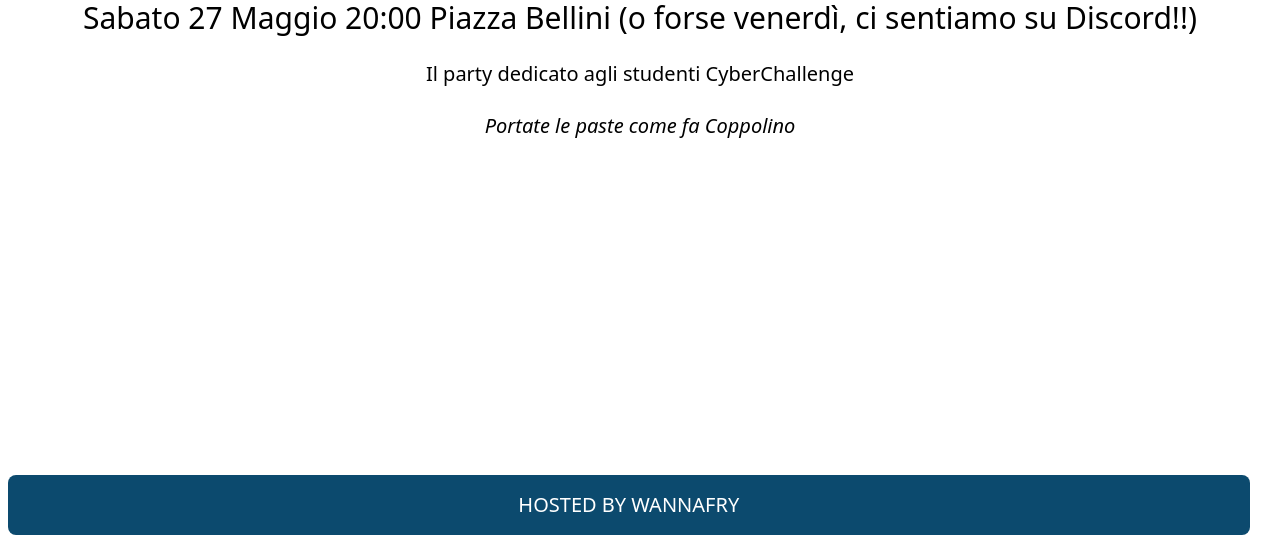
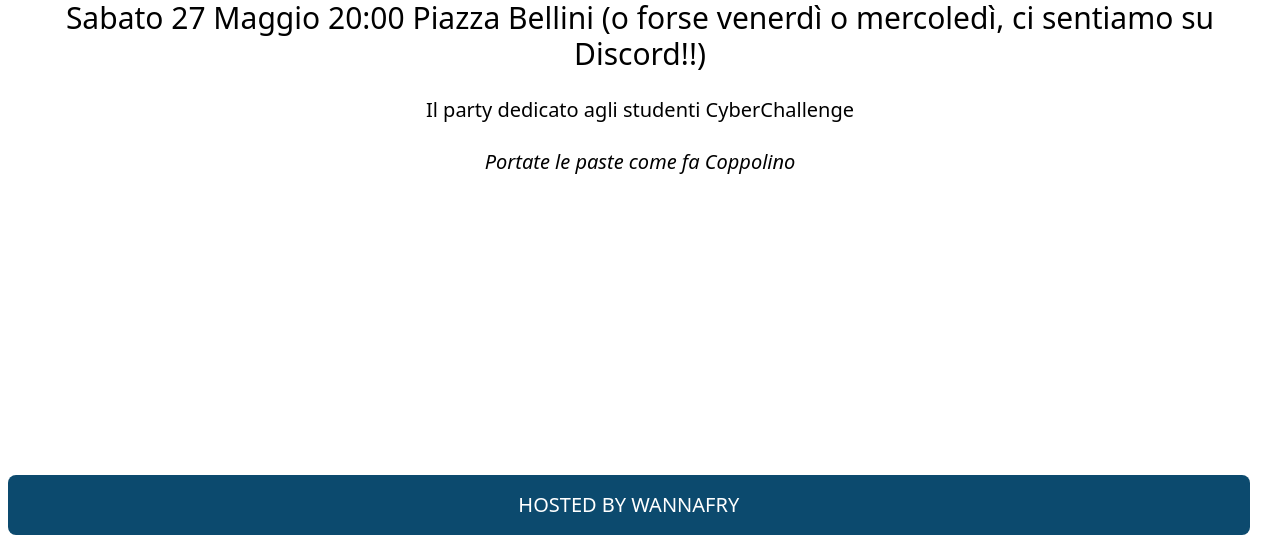
Before and after one commit to Frollamma/CyberChallenge-fest-Napoli-2023, a plain HTML site: page index.html in a window 1280 px wide. Shown: the part 257-800 px from the top of the page. Drawn offline with nearby package versions, Linux system fonts and the light colour scheme.

Commit message:
Update time of event

```diff
--- a/index.html
+++ b/index.html
@@ -13,7 +13,7 @@
   </nav>
   <div class="flex flex-col items-center mt-10 text-center m-3">
   <span class="text-5xl text-red-700">Cyberchallenge Fest</span> <br>
-  <span class="text-3xl ">Sabato 27 Maggio 20:00  Piazza Bellini (o forse venerdì, ci sentiamo su Discord!!)</span> <br>
+  <span class="text-3xl ">Sabato 27 Maggio 20:00 Piazza Bellini (o forse venerdì o mercoledì, ci sentiamo su Discord!!)</span> <br>
   <span class="text-xl ">Il party dedicato agli studenti CyberChallenge</span>
   <br>
   <span class="text-xl  italic">Portate le paste come fa Coppolino</span>
```
